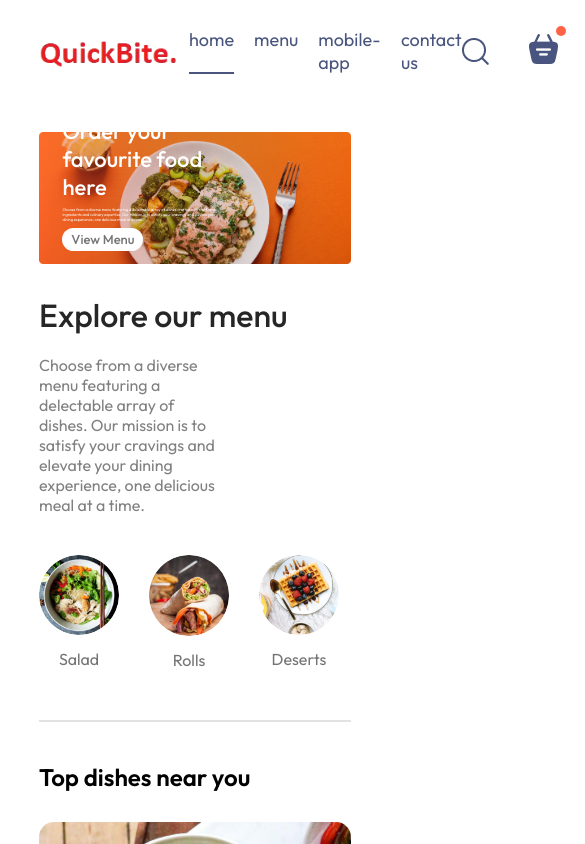
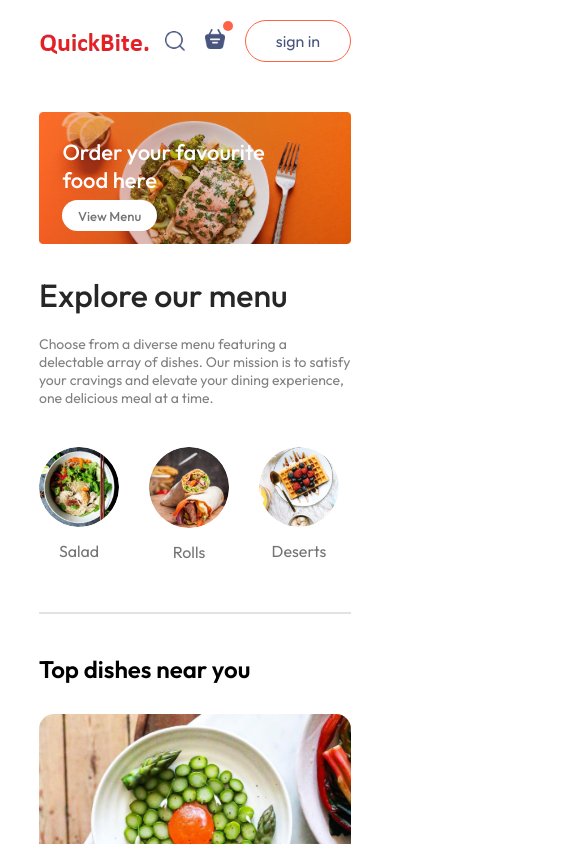
Before and after one commit to baskaranjeeva/eCom, a React (Vite) app: page / in a window 390 px wide. Shown: the top 844 px of the page, 585 px wide, since content can reach past the window. Built offline with nearby package versions, Linux system fonts and the light colour scheme.

Commit message:
Make the website Responsive

```diff
--- a/src/components/AppDownload/AppDownload.jsx
+++ b/src/components/AppDownload/AppDownload.jsx
@@ -4,7 +4,7 @@
 const AppDownload = () => {
   return (
     <div>
-      <div className="app-download">
+      <div className="app-download" id="app-download">
         <p>
           For Better Experience Download <br />
           Quickbite
--- a/src/components/ExploreMenu/ExploreMenu.css
+++ b/src/components/ExploreMenu/ExploreMenu.css
@@ -50,3 +50,11 @@
   border: 4px solid tomato;
   padding: 2px;
 }
+
+/* Media query max-width: 1050px */
+@media (max-width: 1050px) {
+  .explore-menu-text {
+    max-width: 100%;
+    font-size: 14px;
+  }
+}
--- a/src/components/Footer/Footer.css
+++ b/src/components/Footer/Footer.css
@@ -48,3 +48,15 @@
   background-color: gray;
   border: none;
 }
+
+/* Max-width: 750 */
+@media (max-width: 750px) {
+  .footer-content {
+    display: flex;
+    flex-direction: column;
+    gap: 35px;
+  }
+  .footer-copyright {
+    text-align: center;
+  }
+}
--- a/src/components/Header/Header.css
+++ b/src/components/Header/Header.css
@@ -37,3 +37,23 @@
   font-size: max(1vw, 13px);
   border-radius: 50px;
 }
+
+/* max-width: 1050px */
+@media (max-width: 1050px) {
+  .header-contents {
+    max-width: 45%;
+  }
+}
+
+/* max-width: 750px */
+@media (max-width: 750px) {
+  .header-contents {
+    max-width: 65%;
+  }
+  .header-contents p {
+    display: none;
+  }
+  .header-contents button {
+    padding: 2vw 4vw;
+  }
+}
--- a/src/components/Navbar/Navbar.css
+++ b/src/components/Navbar/Navbar.css
@@ -53,3 +53,51 @@
   top: -8px;
   right: -8px;
 }
+/* max-width 1050 */
+@media (max-width: 1050px) {
+  .navbar .logo {
+    width: 140px;
+  }
+  .navbar-menu {
+    gap: 20px;
+    font-size: 17px;
+  }
+  .navbar-right {
+    gap: 30px;
+  }
+  .navbar-right img {
+    width: 22px;
+  }
+  .navbar-right-button {
+    padding: 8px 25px;
+  }
+}
+
+/* max-width 900 */
+@media (max-width: 900px) {
+  .navbar .logo {
+    width: 120px;
+  }
+  .navbar-menu {
+    gap: 15px;
+    font-size: 16px;
+  }
+  .navbar-right {
+    gap: 20px;
+  }
+  .navbar-right img {
+    width: 20px;
+  }
+  .navbar-right-button {
+    padding: 7px 20px;
+    font-size: 15px;
+  }
+}
+
+/* max-width 750 */
+@media (max-width: 750px) {
+  .navbar-menu {
+    display: none;
+    font-size: 16px;
+  }
+}
--- a/src/components/Navbar/Navbar.jsx
+++ b/src/components/Navbar/Navbar.jsx
@@ -1,6 +1,7 @@
 import React, { useState } from "react";
 import "./Navbar.css";
 import { assets } from "../../assets/assets";
+import { Link } from "react-router-dom";
 const Navbar = () => {
   const [menu, setMenu] = useState("home");
 
@@ -8,30 +9,34 @@
     <div className="navbar">
       <img src={assets.logo} alt="" className="logo" />
       <ul className="navbar-menu">
-        <li
+        <Link
+          to="/"
           onClick={() => setMenu("home")}
           className={menu === "home" ? "active" : ""}
         >
           home
-        </li>
-        <li
+        </Link>
+        <a
+          href="#explore-menu"
           onClick={() => setMenu("menu")}
           className={menu === "menu" ? "active" : ""}
         >
           menu
-        </li>
-        <li
+        </a>
+        <a
+          href="#app-download"
           onClick={() => setMenu("mobile-app")}
           className={menu === "mobile-app" ? "active" : ""}
         >
           mobile-app
-        </li>
-        <li
+        </a>
+        <a
+          href="#footer"
           onClick={() => setMenu("contact-us")}
           className={menu === "contact-us" ? "active" : ""}
         >
           contact us
-        </li>
+        </a>
       </ul>
       <div className="navbar-right">
         <img src={assets.search_icon} alt="" />
--- a/src/index.css
+++ b/src/index.css
@@ -5,6 +5,7 @@
   margin: 0;
   box-sizing: border-box;
   font-family: Outfit;
+  scroll-behavior: smooth;
 }
 body {
   min-height: 100vh;
```
